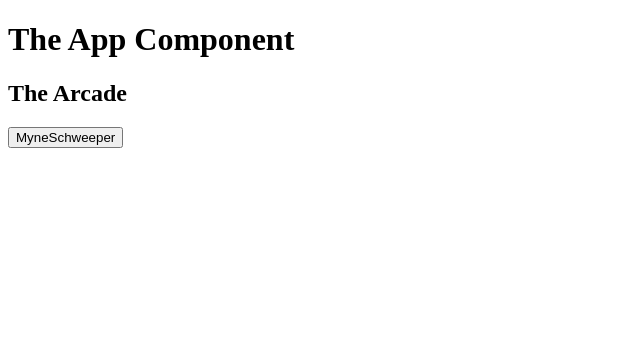
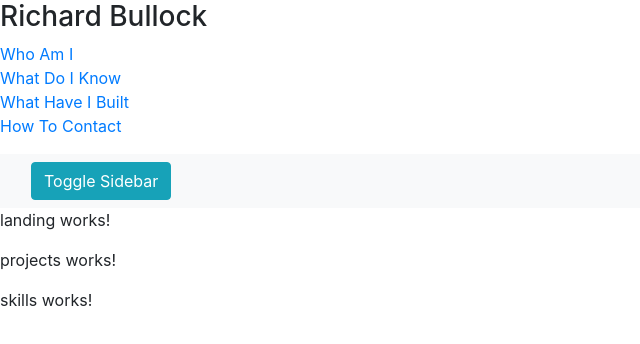
Before and after one commit to rbullock86/ngPortfolio, an Angular app: page / in a window 1280 px wide. Shown: the top 344 px of the page, without its empty margins (0-640 px from the left). Built offline with nearby package versions, Linux system fonts and the light colour scheme.

Commit message:
added bootstrap, sidebar, got rid of arcade....for now

```diff
--- a/src/app/app-routing.module.ts
+++ b/src/app/app-routing.module.ts
@@ -1,7 +1,5 @@
 import { NgModule } from "@angular/core";
 import { Routes, RouterModule } from "@angular/router";
-import { ArcadeComponent } from "./arcade/arcade.component";
-import { MyneschweeperComponent } from "./myneschweeper/myneschweeper.component";
 
 const routes: Routes = [
   { path: "", pathMatch: "full", redirectTo: "/" },
--- a/src/app/app.component.html
+++ b/src/app/app.component.html
@@ -1,6 +1,27 @@
-<div class="root">
-  <h1>The App Component</h1>
-  <app-arcade></app-arcade>
+<div class="wrapper">
+  <!-- Sidebar -->
+  <nav id="sidebar">
+    <div class="sidebar-header"><h3>Richard Bullock</h3></div>
+
+    <ul class="list-unstyled components">
+      <li><a href="#">Who Am I</a></li>
+      <li><a href="#">What Do I Know</a></li>
+      <li><a href="#">What Have I Built</a></li>
+      <li><a href="#">How To Contact</a></li>
+    </ul>
+  </nav>
+  <!-- Page Content -->
+  <div id="content">
+    <nav class="navbar navbar-expand-lg navbar-light bg-light">
+      <div class="container-fluid">
+        <button type="button" id="sidebarCollapse" class="btn btn-info">
+          <i class="fas fa-align-left"></i> <span>Toggle Sidebar</span>
+        </button>
+      </div>
+    </nav>
+  </div>
 </div>
-
+<app-landing> </app-landing>
+<app-projects></app-projects>
+<app-skills> </app-skills>
 <router-outlet></router-outlet>
--- a/src/app/arcade/arcade.component.html
+++ /dev/null
@@ -1,7 +0,0 @@
-<div class="arcade">
-  <h2>The Arcade</h2>
-  <div class="arcade_library">
-    <button [routerLink]="['game', 'myneschweeper']">MyneSchweeper</button>
-  </div>
-  <router-outlet></router-outlet>
-</div>
--- a/src/app/arcade/arcade.component.ts
+++ /dev/null
@@ -1,15 +0,0 @@
-import { Component, OnInit } from '@angular/core';
-
-@Component({
-  selector: 'app-arcade',
-  templateUrl: './arcade.component.html',
-  styleUrls: ['./arcade.component.css']
-})
-export class ArcadeComponent implements OnInit {
-
-  constructor() { }
-
-  ngOnInit() {
-  }
-
-}
--- a/src/app/myneschweeper/myneschweeper.component.html
+++ /dev/null
@@ -1,3 +0,0 @@
-<p>
-  myneschweeper works!
-</p>
--- a/src/app/myneschweeper/myneschweeper.component.ts
+++ /dev/null
@@ -1,15 +0,0 @@
-import { Component, OnInit } from '@angular/core';
-
-@Component({
-  selector: 'app-myneschweeper',
-  templateUrl: './myneschweeper.component.html',
-  styleUrls: ['./myneschweeper.component.css']
-})
-export class MyneschweeperComponent implements OnInit {
-
-  constructor() { }
-
-  ngOnInit() {
-  }
-
-}
--- a/src/index.html
+++ b/src/index.html
@@ -1,12 +1,16 @@
-<!doctype html>
+<!DOCTYPE html>
 <html lang="en">
   <head>
-  <meta charset="utf-8">
+    <meta charset="utf-8" />
     <title>Client</title>
-  <base href="/">
+    <base href="/" />
 
-  <meta name="viewport" content="width=device-width, initial-scale=1">
-  <link rel="icon" type="image/x-icon" href="favicon.ico">
+    <meta name="viewport" content="width=device-width, initial-scale=1" />
+    <link rel="icon" type="image/x-icon" href="favicon.ico" />
+    <link
+      rel="stylesheet"
+      href="https://stackpath.bootstrapcdn.com/bootstrap/4.1.3/css/bootstrap.min.css"
+    />
   </head>
   <body>
     <app-root></app-root>
```
Also changed, not shown: src/app/app.module.ts (+9 -6 lines), src/app/arcade/arcade.component.css (deleted), src/app/myneschweeper/myneschweeper.component.css (deleted), 2 other files (tests, documents, lock files or other folders). Lines whose indentation alone changed are shown as unchanged.
